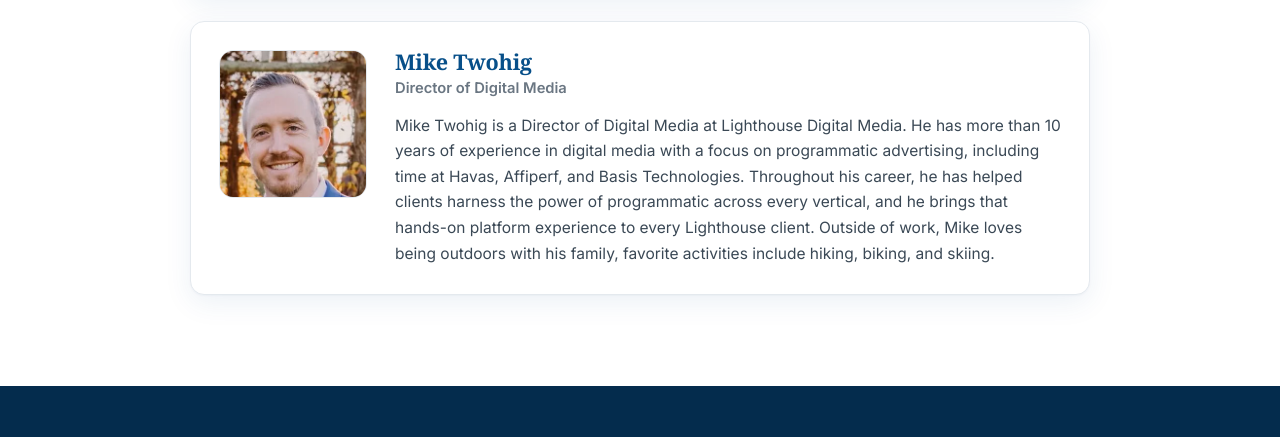
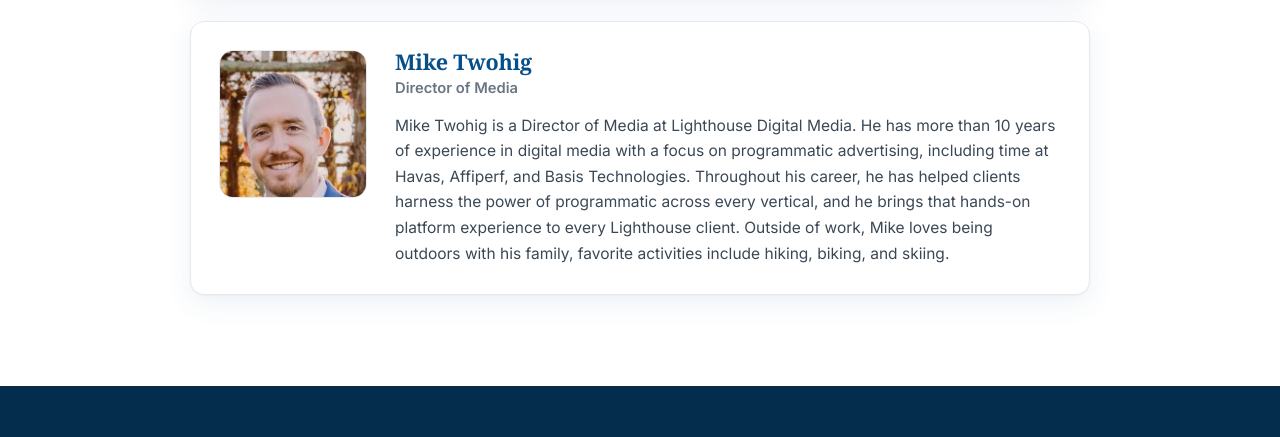
Before and after one commit to seancampbell-star27/Lighthouse-website, an Astro site: page /team in a window 1280 px wide. Shown: the part 1818-2255 px from the top of the page. Built offline with nearby package versions, Linux system fonts and the light colour scheme; Astro itself is replaced by a stand-in of ours.

Commit message:
Team: Mike Twohig title -> Director of Media (matches Maria)
Co-Authored-By: Claude Opus 5.5 <noreply@anthropic.com>
Claude-Session: https://claude.ai/code/session_01RmnYCduyRA8FsCZSHc63iF

```diff
--- a/src/pages/team.astro
+++ b/src/pages/team.astro
@@ -35,10 +35,10 @@ const team = [
   },
   {
     name: 'Mike Twohig',
-    title: 'Director of Digital Media',
+    title: 'Director of Media',
     photo: '/images/team/mike-twohig.webp',
     initials: 'MT',
-    bio: `Mike Twohig is a Director of Digital Media at Lighthouse Digital Media. He has more than 10 years of experience in digital media with a focus on programmatic advertising, including time at Havas, Affiperf, and Basis Technologies. Throughout his career, he has helped clients harness the power of programmatic across every vertical, and he brings that hands-on platform experience to every Lighthouse client. Outside of work, Mike loves being outdoors with his family, favorite activities include hiking, biking, and skiing.`,
+    bio: `Mike Twohig is a Director of Media at Lighthouse Digital Media. He has more than 10 years of experience in digital media with a focus on programmatic advertising, including time at Havas, Affiperf, and Basis Technologies. Throughout his career, he has helped clients harness the power of programmatic across every vertical, and he brings that hands-on platform experience to every Lighthouse client. Outside of work, Mike loves being outdoors with his family, favorite activities include hiking, biking, and skiing.`,
   },
 ];
 ---
```
Also changed, not shown: HANDOFF.md (+1 -1 lines).
